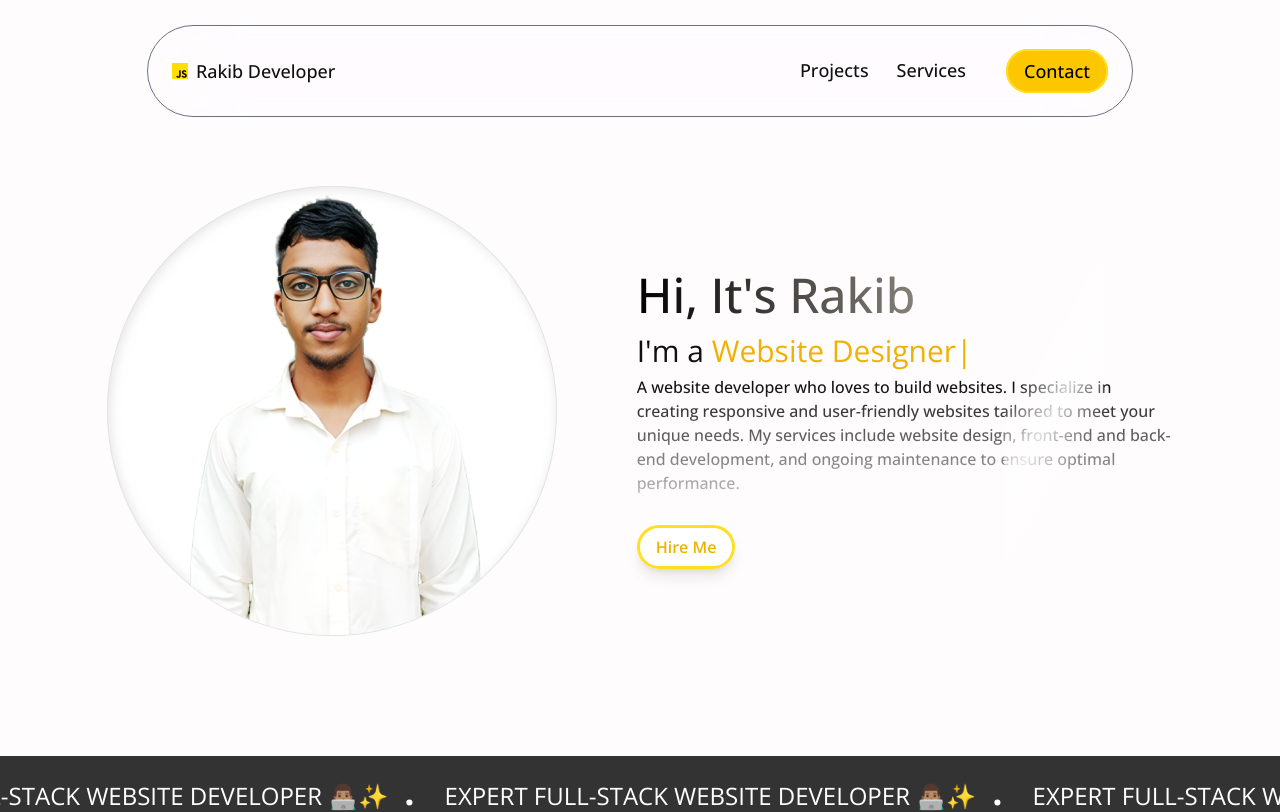
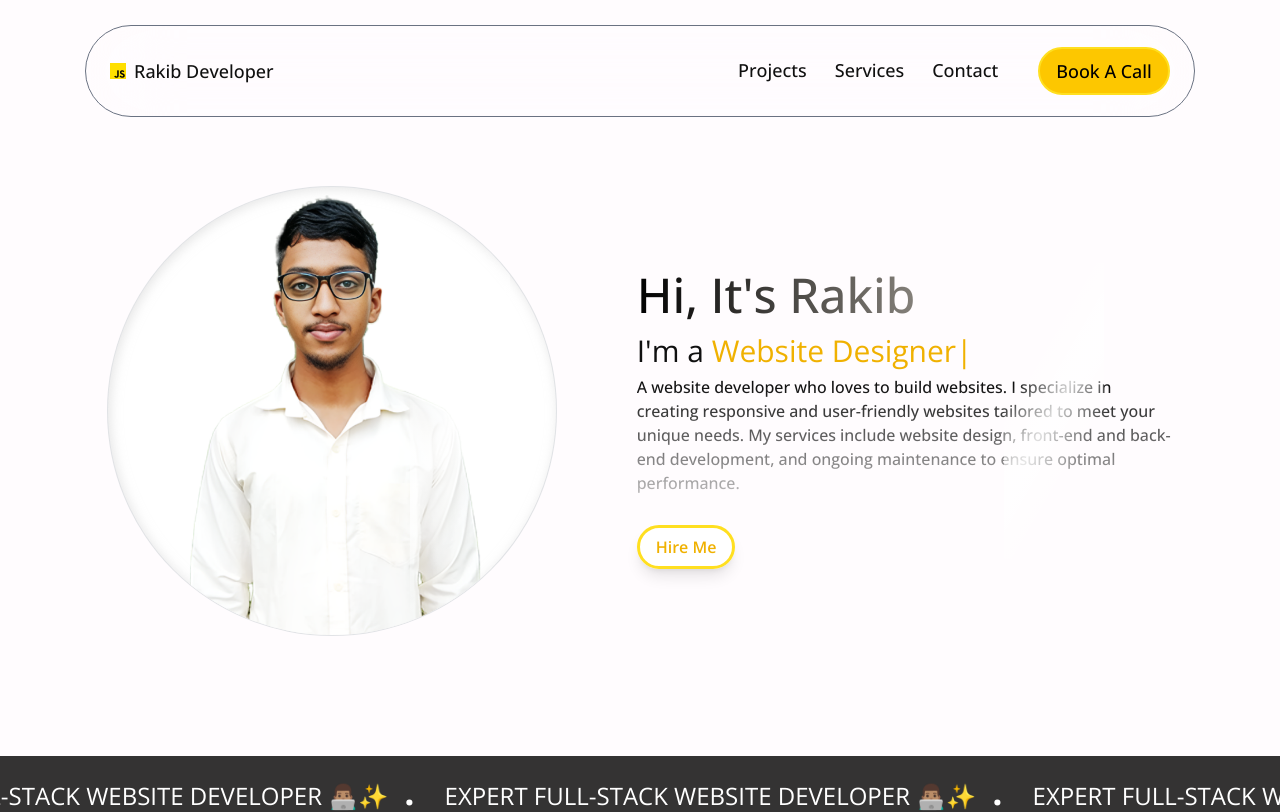
Before and after one commit to rakib00-dev/im-rakib, a React (Vite) app: page / in a window 1280 px wide. Shown: the top 812 px of the page. Built offline with nearby package versions, Linux system fonts and the light colour scheme.

Commit message:
updated the header

```diff
--- a/src/Components/Header.jsx
+++ b/src/Components/Header.jsx
@@ -20,6 +20,11 @@ const Header = () => {
           className={`relative py-7 text-sm font-medium cursor-pointer transition-all duration-300 hover:text-yellow-500 md:text-lg ${className}`}
         >
           <a href="#services">Services</a>
+        </li>
+        <li
+          className={`relative py-7 text-sm font-medium cursor-pointer transition-all duration-300 hover:text-yellow-500 md:text-lg ${className}`}
+        >
+          <a href="#footer">Contact</a>
         </li>
         {/* <li className="relative py-7 text-sm font-semibold cursor-pointer transition-all duration-300 hover:text-yellow-500 md:text-lg">
           <a href="#about-section">About</a>
@@ -111,12 +116,12 @@ const Header = () => {
                 <ul className="flex justify-center items-center gap-7">
                   <NavLists className={"hoverUnderLine"} />
                 </ul>
-                <div id="contact">
+                <div id="contact" className="flex gap-2">
                   <a
                     href="#footer"
                     className="text-lg py-2 px-4 bg-yellow-400 text-black font-medium rounded-full border-2 border-yellow-300 transition-all duration-300 hover:bg-yellow-500 hover:text-white"
                   >
-                    Contact
+                    Book A Call
                   </a>
                 </div>
               </div>
```
